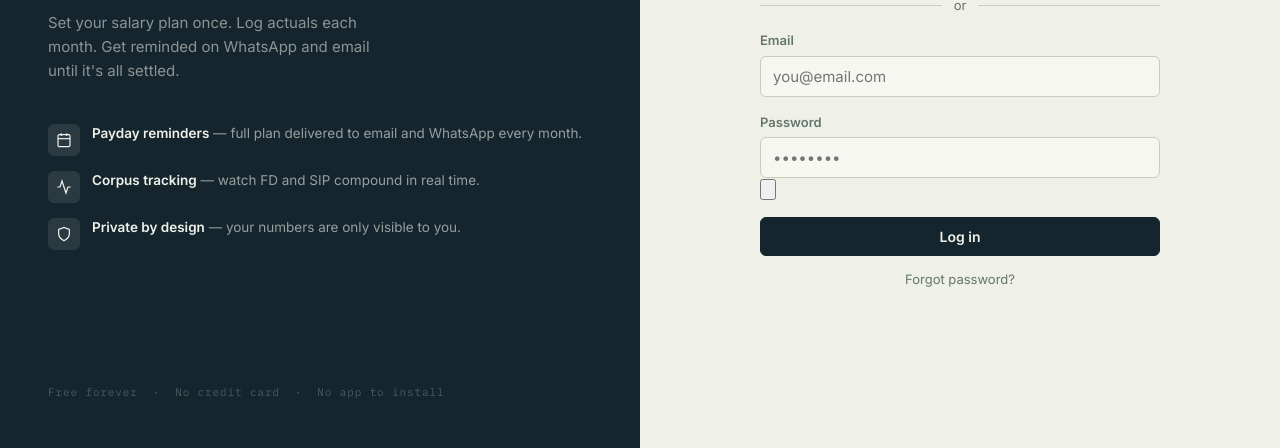
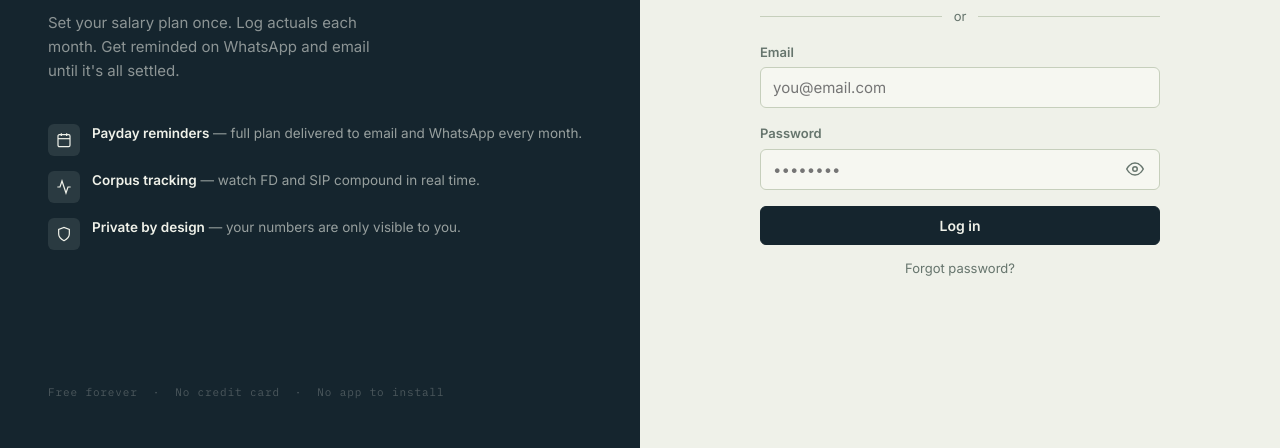
Before and after one commit to DataSpecialistStudio/budgetflow, a website: page login.html in a window 1280 px wide. Shown: the part 352-800 px from the top of the page. Drawn offline with nearby package versions, Linux system fonts and the light colour scheme.

Commit message:
Login-update

```diff
--- a/login.html
+++ b/login.html
@@ -7,6 +7,21 @@
 <link rel="preconnect" href="https://fonts.googleapis.com">
 <link href="https://fonts.googleapis.com/css2?family=Bricolage+Grotesque:opsz,wght@12..96,600;12..96,800&family=IBM+Plex+Mono:wght@400;500;600&family=Inter:wght@400;500;600&display=swap" rel="stylesheet">
 <link rel="stylesheet" href="css/style.css">
+<style>
+/* Eye toggle */
+.pw-wrap { position: relative; display: block; width: 100%; }
+.pw-wrap input { padding-right: 46px !important; width: 100%; }
+.pw-eye {
+  position: absolute; right: 12px; top: 50%;
+  transform: translateY(-50%);
+  background: none; border: none; cursor: pointer;
+  padding: 4px; color: #66756D;
+  display: flex; align-items: center; justify-content: center;
+  z-index: 10; line-height: 1;
+}
+.pw-eye:hover { color: #15252E; }
+.pw-eye svg { width: 18px; height: 18px; stroke: currentColor; fill: none; stroke-width: 2; display: block; }
+</style>
 </head>
 <body class="auth-page">
 
```
